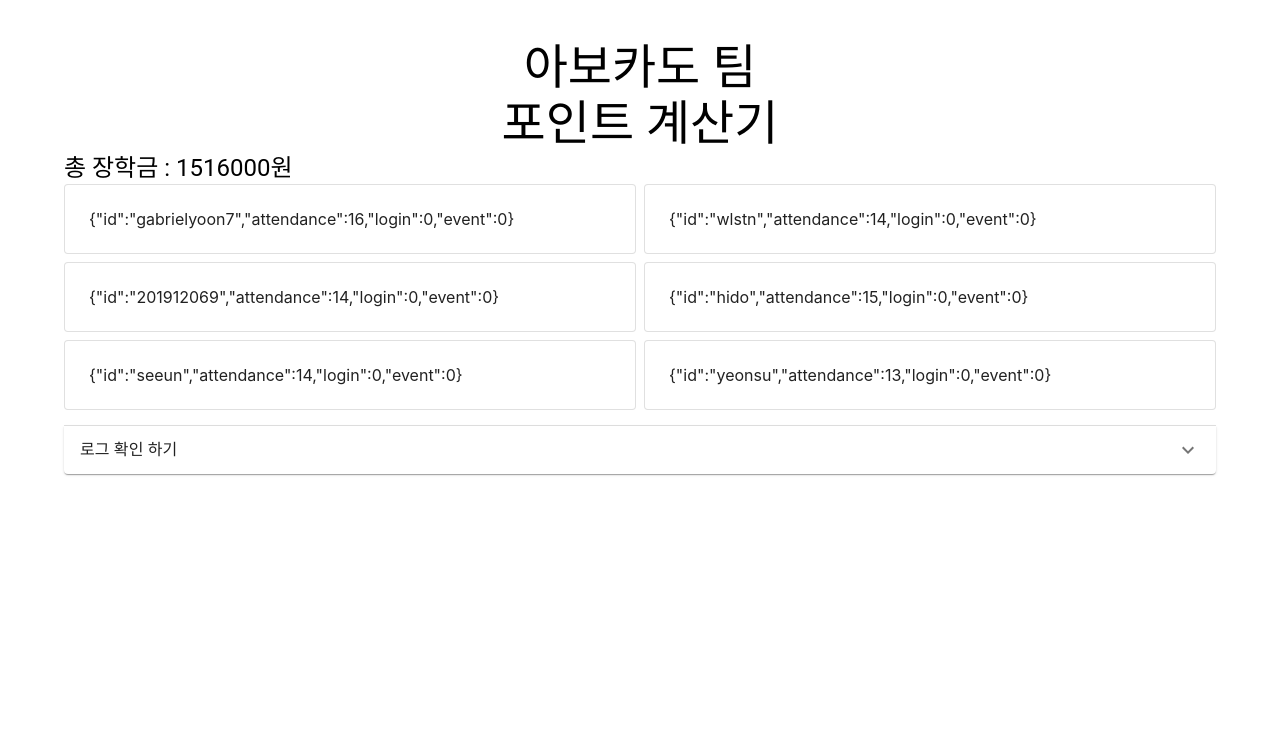
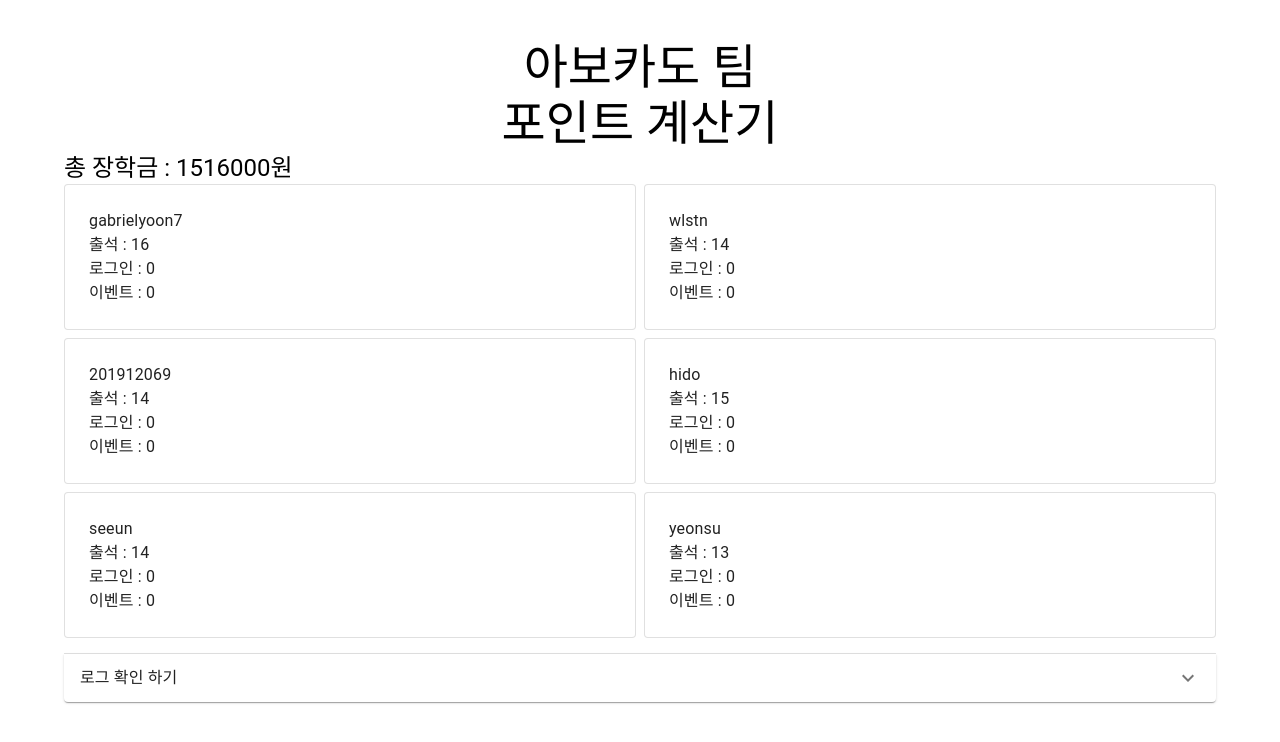
Before and after one commit to KGU-Team-Avocado/avocado-points, a React (Create React App) app: page / in a window 1280 px wide. Shown: the top 742 px of the page. Built offline with nearby package versions, Linux system fonts and the light colour scheme.

Commit message:
refactor: UserCard 컴포넌트화

```diff
--- a/src/App.js
+++ b/src/App.js
@@ -4,6 +4,7 @@ import { Accordion, AccordionDetails, AccordionSummary, Box, Card, Container, Di
 import loginlogs from './data/loginlogs.json';
 import defaultJSON from './data/default.json';
 import ExpandMoreIcon from '@mui/icons-material/ExpandMore';
+import UserCard from './component/UserCard';
 
 function App() {
 
@@ -51,11 +52,7 @@ function App() {
             {
               users.map((user) => (
                 <Grid item xs={6} key={user.id}>
-                  <Card variant="outlined">
-                    <Box p={3}>
-                      {JSON.stringify(user)}
-                    </Box>
-                  </Card>
+                  <UserCard user={user} />
                 </Grid>
               ))
             }
@@ -71,7 +68,13 @@ function App() {
             </AccordionSummary>
             <AccordionDetails>
               <Typography>
-                {JSON.stringify(loginlogs)}
+                {JSON.stringify(loginlogs[0])}
+              </Typography>
+              <Typography>
+                {JSON.stringify(loginlogs[0].user_id)}
+              </Typography>
+              <Typography>
+                {JSON.stringify(Date(loginlogs[0].time.$date.$numberLong))}
               </Typography>
             </AccordionDetails>
           </Accordion>
--- a/src/UserCard.js
+++ /dev/null
@@ -1,6 +0,0 @@
-export default function UserCard () {
-    return(
-        <>
-        </>
-    );
-}
--- /dev/null
+++ b/src/component/UserCard.js
@@ -0,0 +1,18 @@
+/* eslint-disable react/prop-types */
+import React from 'react';
+import { Box, Card, Typography } from "@mui/material";
+
+export default function UserCard({user}) {
+    return (
+        <>
+            <Card variant="outlined">
+                <Box p={3}>
+                    <Typography>{user.id}</Typography>
+                    <Typography>출석 : {user.attendance}</Typography>
+                    <Typography>로그인 : {user.login}</Typography>
+                    <Typography>이벤트 : {user.event}</Typography>
+                </Box>
+            </Card>
+        </>
+    );
+}
```
